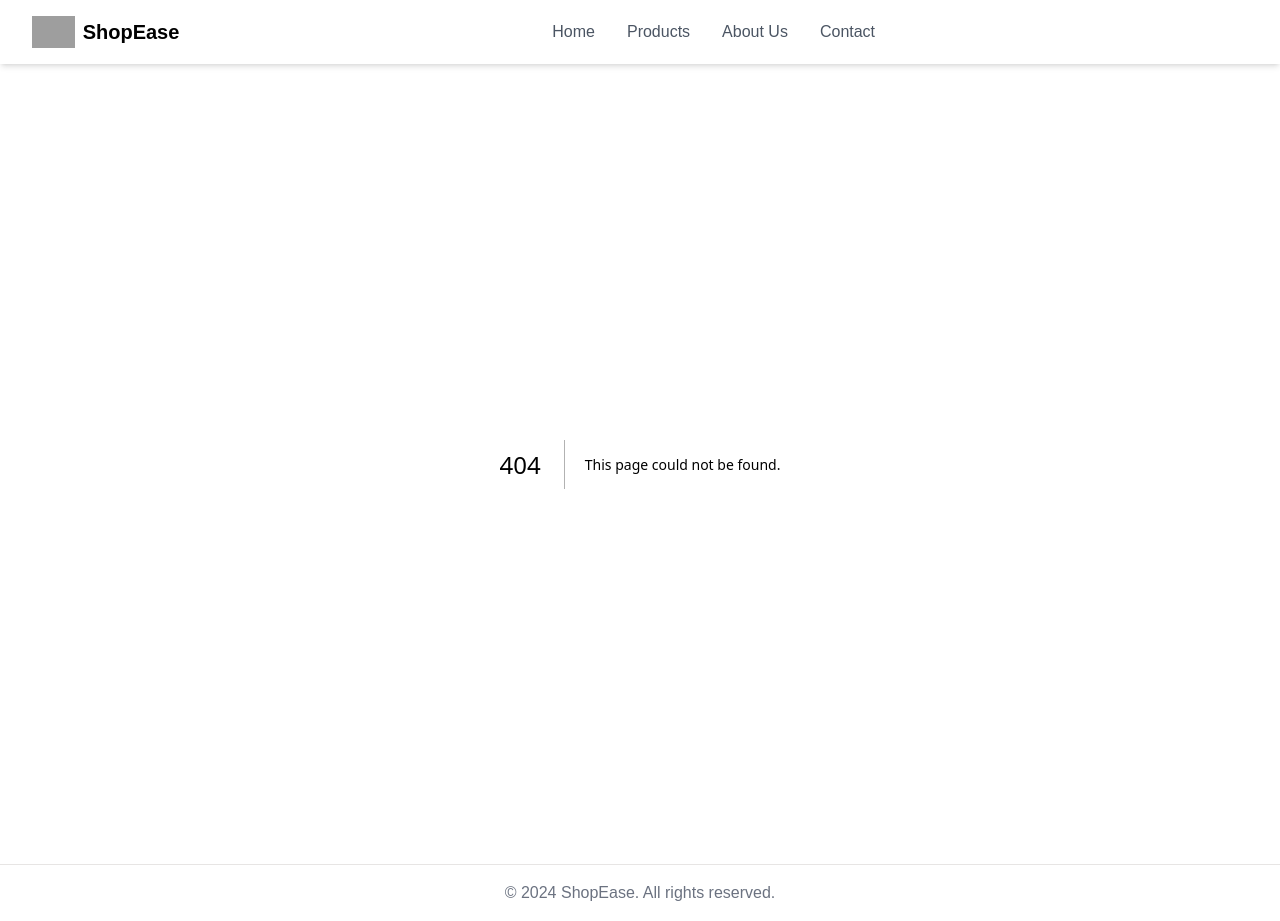
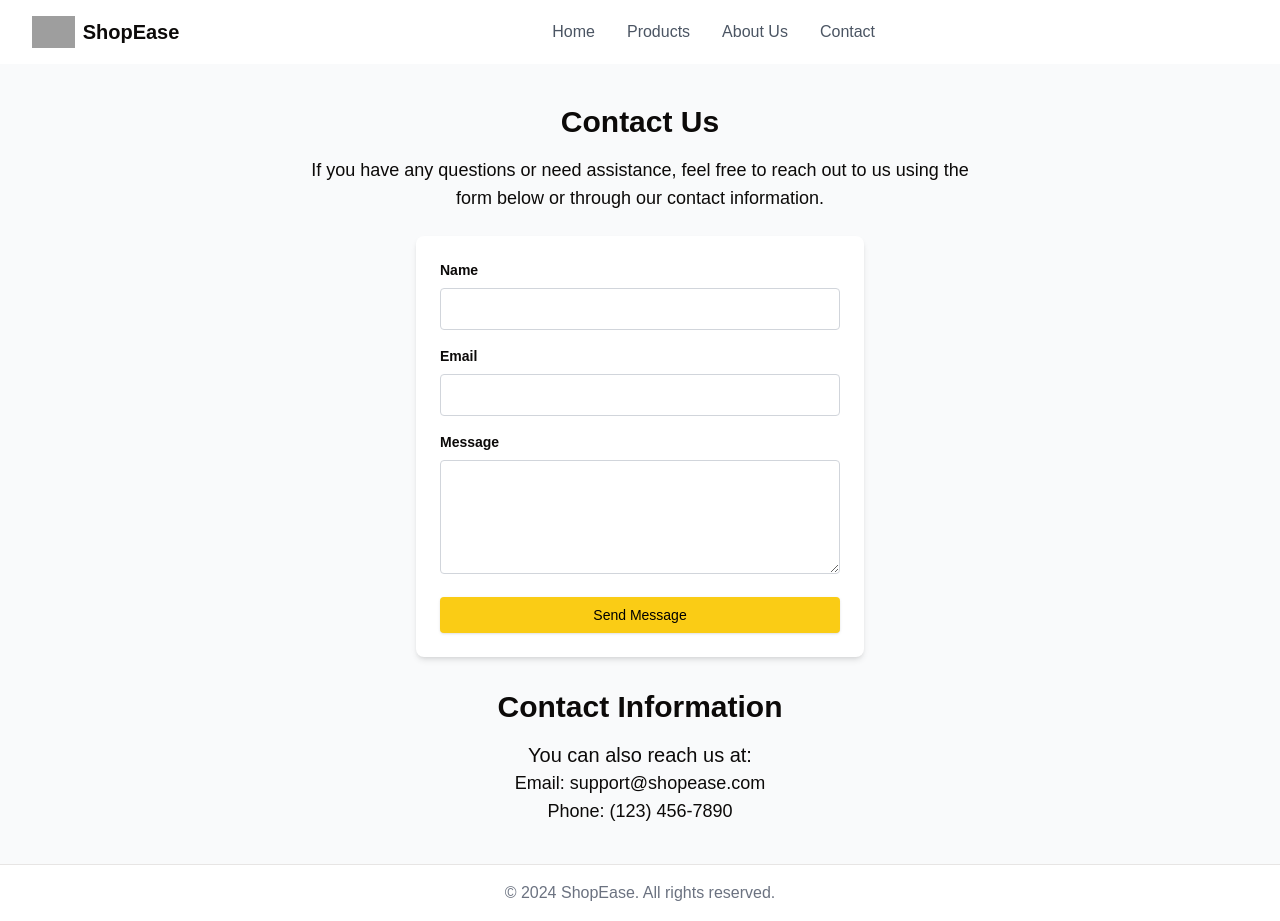
Before and after one commit to prathmesh796/ecommerce-assignment-frontend, a Next.js app: page /contact in a window 1280 px wide. Before the commit this address had no page. Built offline with nearby package versions, Linux system fonts and the light colour scheme; grey boxes are pictures that could not be loaded.

Commit message:
sooner/toast

```diff
--- /dev/null
+++ b/app/about/page.js
@@ -0,0 +1,48 @@
+import React from 'react'
+import Head from 'next/head';
+
+const page = () => {
+  return (
+    <div className="flex flex-col items-center justify-center min-h-screen bg-gray-50 p-4 sm:p-6 lg:p-8">
+            <Head>
+                <title>About Us - ShopEase</title>
+                <meta name="description" content="Learn more about Your Store Name, our mission, values, and the products we offer." />
+            </Head>
+
+            <h1 className="text-2xl sm:text-2xl md:text-3xl lg:text-4xl font-bold mb-4 text-center">Welcome to Your Store Name!</h1>
+            <p className="text-sm sm:text-md md:text-lg lg:text-xl mb-6 text-center max-w-2xl sm:max-w-3xl md:max-w-4xl lg:max-w-5xl">
+                At ShopEase Name, we believe that shopping should be an enjoyable and seamless experience. Founded in 2024, our mission is to provide you with a curated selection of high-quality products that cater to your everyday needs, all while ensuring exceptional customer service.
+            </p>
+
+            <h2 className="text-lg sm:text-xl md:text-2xl lg:text-3xl font-semibold mb-4 text-center">Our Story</h2>
+            <p className="text-sm sm:text-md md:text-lg lg:text-xl mb-6 text-center max-w-2xl sm:max-w-3xl md:max-w-4xl lg:max-w-5xl">
+            ShopEase started as a small venture, driven by a passion for ecommerce. What began as a simple idea has grown into a thriving online marketplace, where we connect customers with the best products from around the globe.
+            </p>
+
+            <h2 className="text-lg sm:text-xl md:text-2xl lg:text-3xl font-semibold mb-4 text-center">Our Values</h2>
+            <ul className="list-disc list-inside mb-6 max-w-2xl sm:max-w-3xl md:max-w-4xl lg:max-w-5xl">
+                <li className="text-sm sm:text-md md:text-lg lg:text-xl">Quality: We stand by the quality of our products. Each item in our store is carefully selected and tested to ensure it meets our high standards.</li>
+                <li className="text-sm sm:text-md md:text-lg lg:text-xl">Customer Satisfaction: Your satisfaction is our top priority. We are committed to providing excellent customer service and support, making your shopping experience as smooth as possible.</li>
+                <li className="text-sm sm:text-md md:text-lg lg:text-xl">Sustainability: We believe in responsible shopping.</li>
+                <li className="text-sm sm:text-md md:text-lg lg:text-xl">Community: We are proud to be part of a vibrant community. We support local artisans and businesses, helping to promote creativity and craftsmanship.</li>
+            </ul>
+
+            <h2 className="text-lg sm:text-xl md:text-2xl lg:text-3xl font-semibold mb-4 text-center">What We Offer</h2>
+            <p className="text-sm sm:text-md md:text-lg lg:text-xl mb-6 text-center max-w-2xl sm:max-w-3xl md:max-w-4xl lg:max-w-5xl">
+                At ShopEase, you’ll find a wide variety of products, including:
+            </p>
+            <ul className="list-disc list-inside mb-6 max-w-2xl sm:max-w-3xl md:max-w-4xl lg:max-w-5xl">
+                <li className="text-sm sm:text-md md:text-lg lg:text-xl">Electronics: A wide range of computers and other electronic devices are avaliable at our store.</li>
+                <li className="text-sm sm:text-md md:text-lg lg:text-xl">Fashion: From causal to formal we can provide for every occasion.</li>
+                <li className="text-sm sm:text-md md:text-lg lg:text-xl">Home Appliances: Day-to-dat housing equipments and devices, including electrical.</li>
+            </ul>
+
+            <h2 className="text-lg sm:text-xl md:text-2xl lg:text-3xl font-semibold mb-4 text-center">Join Us on Our Journey</h2>
+            <p className="text-sm sm:text-md md:text-lg lg:text-xl mb-6 text-center max-w-2xl sm:max-w-3xl md:max-w-4xl lg:max-w-5xl">
+                We invite you to explore our online store and discover the perfect products for you and your loved ones. Whether you’re shopping for yourself or looking for the ideal gift, we are here to help you find exactly what you need.
+            </p>
+        </div>
+  )
+}
+
+export default page
--- a/app/cart/page.js
+++ b/app/cart/page.js
@@ -10,6 +10,7 @@ import {
 import { Button } from '@/components/ui/button';
 import Image from 'next/image';
 import { useEffect } from 'react';
+import { toast } from 'sonner';
 
 const Cart = () => {
     const { cart, removeFromCart, fetchCart, userId } = useCart();
@@ -53,7 +54,9 @@ const Cart = () => {
                                     <CardFooter className="flex flex-col justify-center items-center md:flex-row md:gap-5">
                                         <p className='font-bold'>Rs. {item.productId.price}</p>
                                         <p className='font-bold'>Q. : {item.quantity}</p>
-                                        <Button className='w-20 mt-2 md:mt-0' onClick={() => removeFromCart(item.productId._id)}><RiDeleteBin6Line /></Button>
+                                        <Button className='w-20 mt-2 md:mt-0' onClick={() => {removeFromCart(item.productId._id);
+                                            toast('Product deleted from cart.')
+                                        }}><RiDeleteBin6Line /></Button>
                                     </CardFooter>
 
                                 </div>
--- /dev/null
+++ b/app/contact/page.js
@@ -0,0 +1,120 @@
+"use client"
+
+import { Button } from '@/components/ui/button';
+import Head from 'next/head';
+import { useState } from 'react';
+
+const Contact = () => {
+    const [formData, setFormData] = useState({
+        name: '',
+        email: '',
+        message: '',
+    });
+
+    const [isSubmitting, setIsSubmitting] = useState(false);
+    const [successMessage, setSuccessMessage] = useState('');
+    const [errorMessage, setErrorMessage] = useState('');
+
+    const handleChange = (e) => {
+        const { name, value } = e.target;
+        setFormData((prevData) => ({
+            ...prevData,
+            [name]: value,
+        }));
+    };
+
+    const handleSubmit = async (e) => {
+        e.preventDefault();
+        setIsSubmitting(true);
+        setSuccessMessage('');
+        setErrorMessage('');
+
+        try {
+            setTimeout(() => {
+                setSuccessMessage('Thank you for your message! We will get back to you shortly.');
+                setFormData({ name: '', email: '', message: '' });
+                setIsSubmitting(false);
+            }, 1000);
+        } catch (error) {
+            setErrorMessage('There was an error submitting your message. Please try again later.');
+            setIsSubmitting(false);
+        }
+    };
+
+    return (
+        <div className="flex flex-col items-center justify-center min-h-screen bg-gray-50 p-4">
+            <Head>
+                <title>Contact Us - Your Store Name</title>
+                <meta name="description" content="Get in touch with us for any inquiries or support." />
+            </Head>
+
+            <h1 className="text-2xl md:text-3xl font-bold mb-4 text-center">Contact Us</h1>
+            <p className="text-md md:text-lg mb-6 text-center max-w-2xl">
+                If you have any questions or need assistance, feel free to reach out to us using the form below or through our contact information.
+            </p>
+
+            <form onSubmit={handleSubmit} className="bg-white p-6 rounded-lg shadow-md max-w-md w-full">
+                <div className="mb-4">
+                    <label htmlFor="name" className="block text-sm font-semibold mb-2">Name</label>
+                    <input
+                        type="text"
+                        name="name"
+                        id="name"
+                        value={formData.name}
+                        onChange={handleChange}
+                        required
+                        className="w-full p-2 border border-gray-300 rounded"
+                    />
+                </div>
+
+                <div className="mb-4">
+                    <label htmlFor="email" className="block text-sm font-semibold mb-2">Email</label>
+                    <input
+                        type="email"
+                        name="email"
+                        id="email"
+                        value={formData.email}
+                        onChange={handleChange}
+                        required
+                        className="w-full p-2 border border-gray-300 rounded"
+                    />
+                </div>
+
+                <div className="mb-4">
+                    <label htmlFor="message" className="block text-sm font-semibold mb-2">Message</label>
+                    <textarea
+                        name="message"
+                        id="message"
+                        value={formData.message}
+                        onChange={handleChange}
+                        required
+                        rows="4"
+                        className="w-full p-2 border border-gray-300 rounded"
+                    />
+                </div>
+
+                <Button
+                    type="submit"
+                    disabled={isSubmitting}
+                    className={`w-full p-2 text-black rounded ${
+                        isSubmitting ? 'bg-gray-400' : ''
+                    }`}
+                >
+                    {isSubmitting ? 'Submitting...' : 'Send Message'}
+                </Button>
+
+                {successMessage && <p className="mt-4 text-green-600">{successMessage}</p>}
+                {errorMessage && <p className="mt-4 text-red-600">{errorMessage}</p>}
+            </form>
+
+            <div className="mt-8 text-center">
+                <h2 className="text-2xl md:text-3xl font-semibold mb-4">Contact Information</h2>
+                <p className="text -lg md:text-xl">You can also reach us at:</p>
+                <p className="text-md md:text-lg">Email: support@shopease.com</p>
+                <p className="text-md md:text-lg">Phone: (123) 456-7890</p>
+            </div>
+        </div>
+    );
+};
+
+export default Contact;
--- a/app/layout.js
+++ b/app/layout.js
@@ -2,6 +2,7 @@ import "./globals.css";
 import Footer from "@/components/footer";
 import Navbar from "@/components/navbar";
 import { CartProvider } from "@/context/CartContext";
+import { Toaster } from 'sonner';
 
 export const metadata = {
   title: "ShopEase",
@@ -16,6 +17,7 @@ export default function RootLayout({ children }) {
         <div className="mx-auto min-h-[92vh]">
           <CartProvider>
             {children}
+            <Toaster />
           </CartProvider>
         </div>
         <Footer />
--- a/app/login/page.js
+++ b/app/login/page.js
@@ -5,6 +5,7 @@ import axios from 'axios';
 import { useRouter } from 'next/navigation';
 import { Button } from '@/components/ui/button';
 import { useCart } from '@/context/CartContext';
+import { toast } from 'sonner';
 
 const Login = () => {
     const [email, setEmail] = useState('');
@@ -25,6 +26,8 @@ const Login = () => {
             localStorage.setItem('token', res.data.token);
 
             fetchCart(res.data.userId);
+
+            toast('Logged in successfully.')
 
             router.push('/products');
 
--- a/app/products/page.js
+++ b/app/products/page.js
@@ -22,6 +22,7 @@ import { Button } from '@/components/ui/button';
 import Image from 'next/image';
 import { useCart } from '@/context/CartContext';
 import Head from 'next/head';
+import { toast } from 'sonner';
 
 const Products = () => {
     const [products, setProducts] = useState([]);
@@ -88,7 +89,7 @@ const Products = () => {
                             <input
                                 type="number"
                                 id="maxPrice"
-                                value ={maxPrice}
+                                value={maxPrice}
                                 onChange={(e) => setMaxPrice(e.target.value)}
                                 className="border rounded p-2"
                             />
@@ -117,7 +118,10 @@ const Products = () => {
                                     <p className='font-bold'>Rs. {product.price}</p>
                                 </CardContent>
                                 <CardFooter>
-                                    <Button onClick={() => addToCart(product)}>Add to Cart</Button>
+                                    <Button onClick={() => {
+                                        addToCart(product);
+                                        toast('Product added successfully.');
+                                    }}>Add to Cart</Button>
                                 </CardFooter>
                             </Card>
                         </li>
--- a/app/signup/page.js
+++ b/app/signup/page.js
@@ -5,6 +5,7 @@ import axios from 'axios';
 import { useRouter } from 'next/navigation'
 import { Button } from '@/components/ui/button';
 import Link from 'next/link';
+import { toast } from 'sonner';
 
 const Signup = () => {
     const [email, setEmail] = useState('');
@@ -27,8 +28,10 @@ const Signup = () => {
             });
 
             if (response.status === 201) {
+                toast('New user Created')
                 router.push('/login');
             } else if (response.status === 400) {
+                toast('User already exists')
                 setError('User already exists');
             }
         } catch (error) {
--- a/package.json
+++ b/package.json
@@ -10,6 +10,7 @@
   },
   "dependencies": {
     "@radix-ui/react-slot": "^1.1.0",
+    "@radix-ui/react-toast": "^1.2.2",
     "axios": "^1.7.8",
     "class-variance-authority": "^0.7.1",
     "clsx": "^2.1.1",
@@ -18,6 +19,7 @@
     "react": "19.0.0-rc-66855b96-20241106",
     "react-dom": "19.0.0-rc-66855b96-20241106",
     "react-icons": "^5.3.0",
+    "sonner": "^1.7.0",
     "tailwind-merge": "^2.5.5",
     "tailwindcss-animate": "^1.0.7"
   },
```
Also changed, not shown: 1 other file (tests, documents, lock files or other folders).
